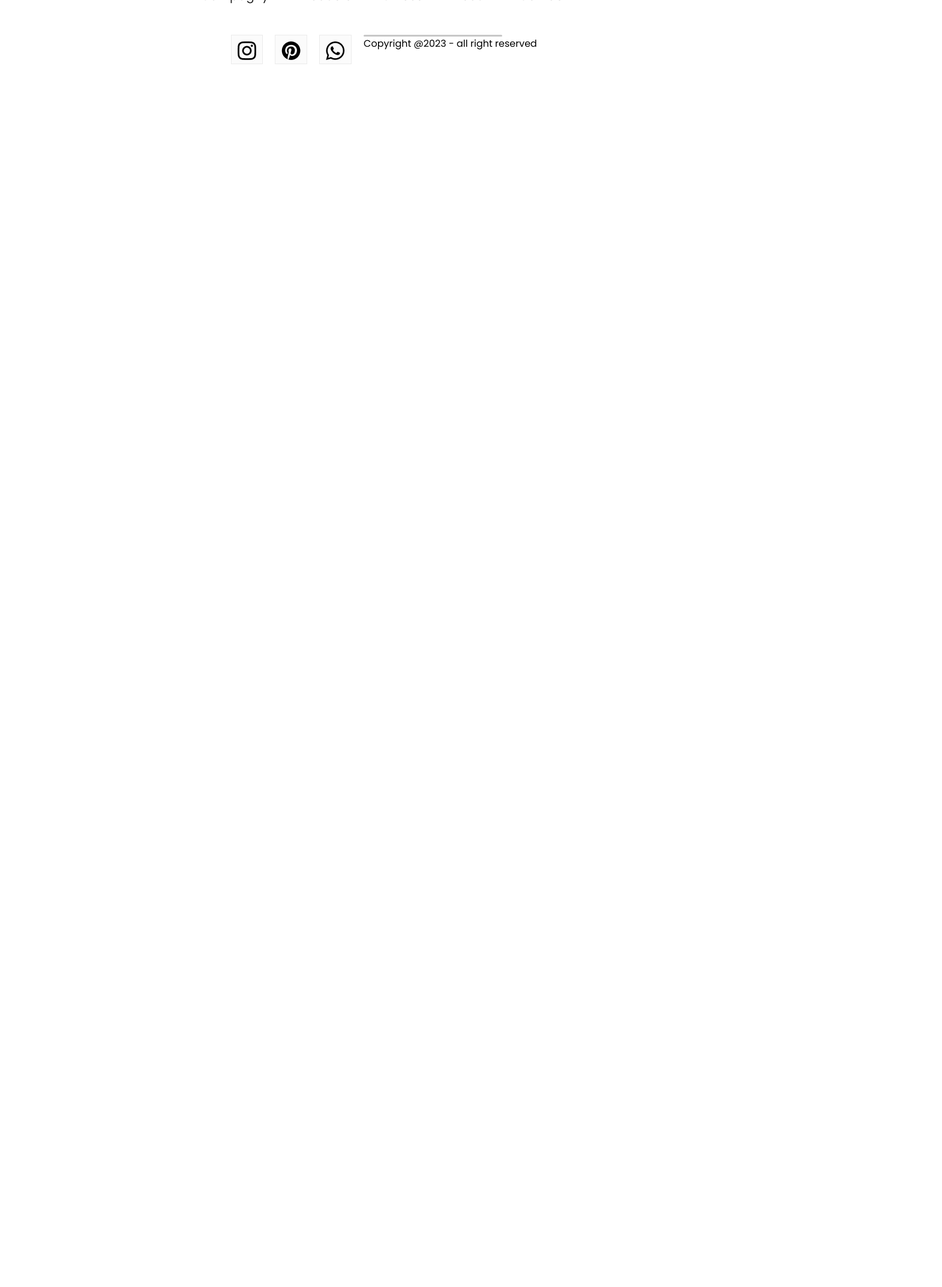
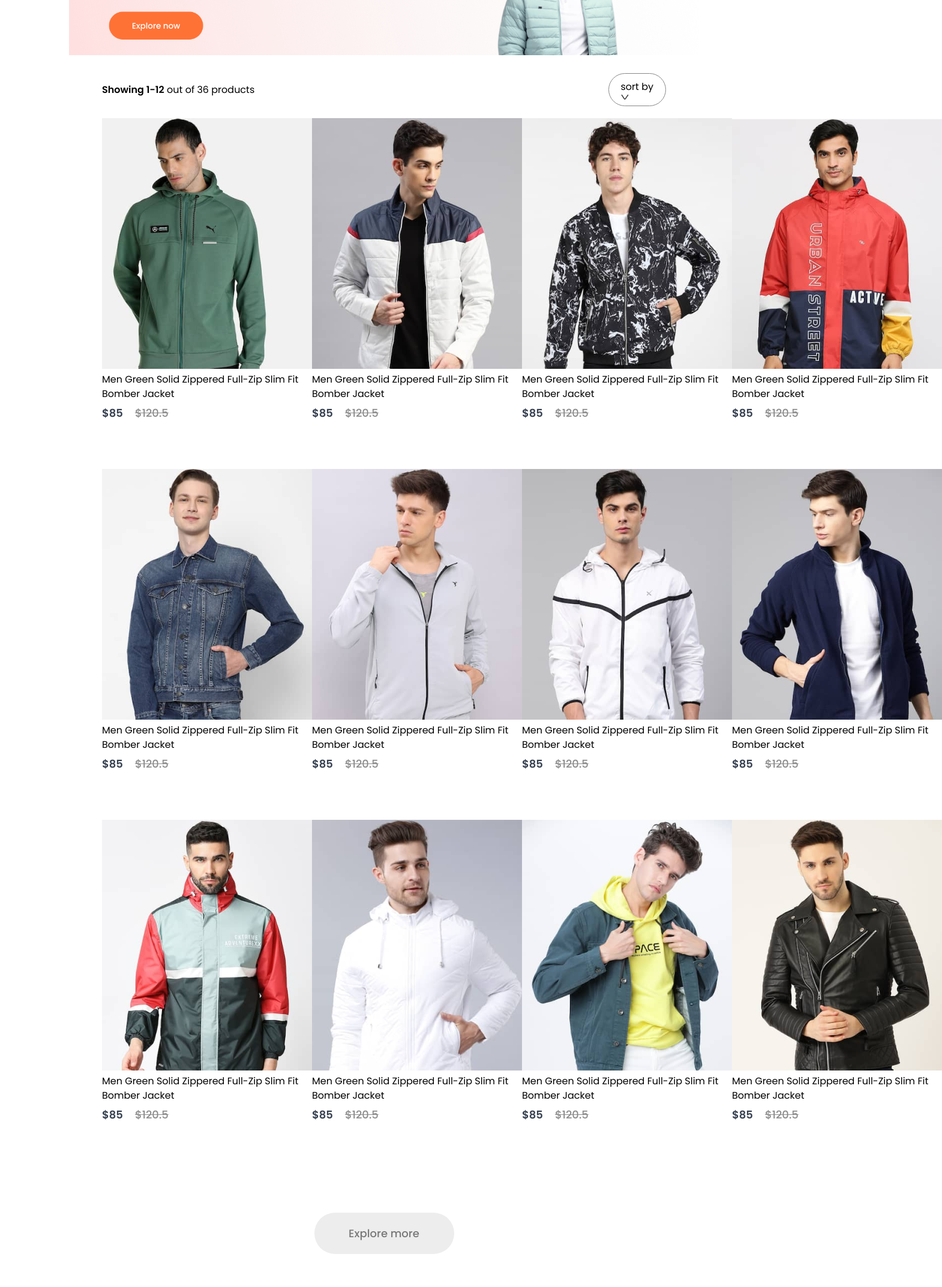
Before and after one commit to kabolindustrie/E-commerce, a React (Create React App) app: page /mens in a window 1280 px wide. Shown: the part 260-2406 px from the top of the page at 60% size, 1570 px wide, since content can reach past the window. Before the commit the page ends 800 px from the top, so only its background shows below. Built offline with nearby package versions, Linux system fonts and the light colour scheme.

Commit message:
shopcategory page with banner and item item sorted by category / shopcategory.css

```diff
--- a/src/App.js
+++ b/src/App.js
@@ -1,14 +1,15 @@
-
-import './App.css';
-import Navbar from './Components/Navbar/Navbar';
-import { BrowserRouter,Routes, Route } from 'react-router-dom';
-import Shop from './Pages/Shop';
-import ShopCategory from './Pages/ShopCategory';
-import Product from './Pages/Product';
-import Cart from './Pages/Cart';
-import LoginSignup from './Pages/LoginSignup';
-import Footer from './Components/Footer.jsx/Footer';
-
+import "./App.css";
+import Navbar from "./Components/Navbar/Navbar";
+import { BrowserRouter, Routes, Route } from "react-router-dom";
+import Shop from "./Pages/Shop";
+import ShopCategory from "./Pages/ShopCategory";
+import Product from "./Pages/Product";
+import Cart from "./Pages/Cart";
+import LoginSignup from "./Pages/LoginSignup";
+import Footer from "./Components/Footer.jsx/Footer";
+import men_banner from "./Components/Assets/banner_mens.png";
+import women_banner from "./Components/Assets/banner_women.png";
+import kid_banner from "./Components/Assets/banner_kids.png";
 
 function App() {
   return (
@@ -17,15 +18,24 @@
         <Navbar />
         <Routes>
           <Route path="/" element={<Shop />} />
-        <Route path="/mens" element={<ShopCategory category="men"/>} />
-        <Route path="/womens" element={<ShopCategory category="women"/>} />
-        <Route path="/kids" element={<ShopCategory category="kid"/>} />
-        <Route path="/product" element={<Product/>}>
-          <Route path=':productId' element={<Product/>}/>
+          <Route
+            path="/mens"
+            element={<ShopCategory banner={men_banner} category="men" />}
+          />
+          <Route
+            path="/womens"
+            element={<ShopCategory banner={women_banner} category="women" />}
+          />
+          <Route
+            path="/kids"
+            element={<ShopCategory banner={kid_banner} category="kid" />}
+          />
+          <Route path="/product" element={<Product />}>
+            <Route path=":productId" element={<Product />} />
           </Route>
 
-        <Route path='/cart' element={<Cart/>} />
-        <Route path='/login' element= {<LoginSignup/>} />
+          <Route path="/cart" element={<Cart />} />
+          <Route path="/login" element={<LoginSignup />} />
         </Routes>
         <Footer />
       </BrowserRouter>
--- /dev/null
+++ b/src/Pages/CSS/ShopCategory.css
@@ -0,0 +1,38 @@
+.shopcategory-banner {
+  display: block;
+  margin: 30px auto;
+  width: 82%;
+}
+.shopcategory-indexSort {
+  display: flex;
+  margin: 0px 170px;
+  justify-content: space-between;
+  align-items: center;
+}
+.shopcategory-sort {
+  padding: 10px 20px;
+  border-radius: 40px;
+  border: 1px solid #888;
+}
+.shopcategory-indexSort p span {
+  font-weight: 600;
+}
+.shopcategory-products {
+  margin: 20px 170px;
+  display: grid;
+  grid-template-columns: repeat(4, 1fr);
+  row-gap: 80px;
+}
+.shopcategory-loadmore {
+  display: flex;
+  justify-content: center;
+  align-items: center;
+  margin: 150px auto;
+  width: 233px;
+  height: 69px;
+  border-radius: 75px;
+  background: #ededed;
+  color: #787878;
+  font-size: 18px;
+  font-weight: 500;
+}
--- a/src/Pages/ShopCategory.jsx
+++ b/src/Pages/ShopCategory.jsx
@@ -1,11 +1,44 @@
-import React from 'react'
+import "./CSS/ShopCategory.css";
+import { useContext } from "react";
+import { ShopContext } from "../Context/ShopContext";
+import dropdown_icon from "../Components/Assets/dropdown_icon.png";
+import Item from "../Components/Item/Item.jsx";
 
-const ShopCategory = () => {
+const ShopCategory = (props) => {
+  const { all_product } = useContext(ShopContext);
   return (
-    <div>
+    <div className="shop-category">
+      <img className="shopcategory-banner" src={props.banner} alt="" />
+      <div className="shopcategory-indexSort">
+        <p>
+          <span>Showing 1-12</span> out of 36 products
+        </p>
+        <div className="shopcategory-sort">
+          sort by <img src={dropdown_icon} alt="" />
+        </div>
+      </div>
+      <div className="shopcategory-products">
+        {all_product.map((item, i) => {
+          if (props.category === item.category) {
+            return (
+              <Item
+                key={i}
+                name={item.name}
+                image={item.image}
+                new_price={item.new_price}
+                old_price={item.old_price}
+              />
+            );
+          } else {
+            return null;
+          }
+        })}
+      </div>
+      <div className="shopcategory-loadmore">
+        Explore more
+      </div>
+    </div>
+  );
+};
 
-    </div>
-  )
-}
-
-export default ShopCategory
+export default ShopCategory;
```
Lines whose indentation alone changed are shown as unchanged.
